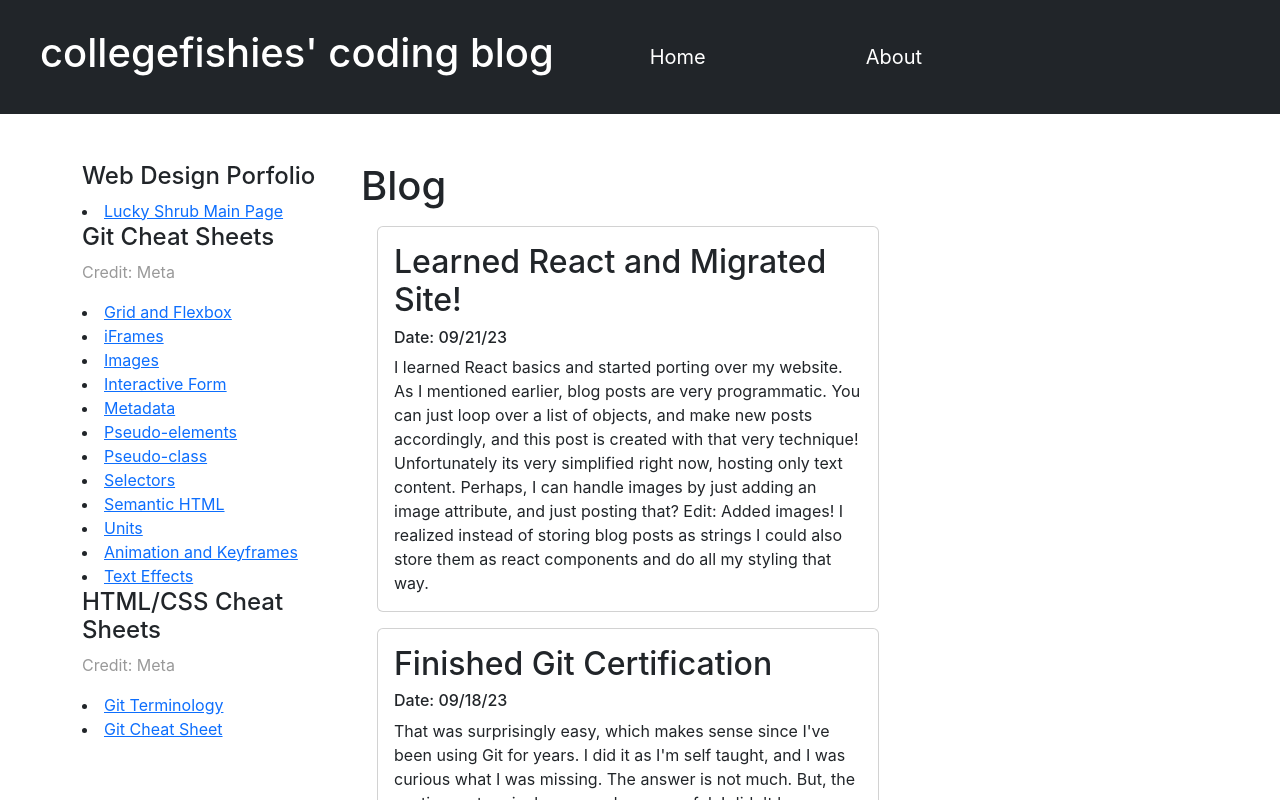
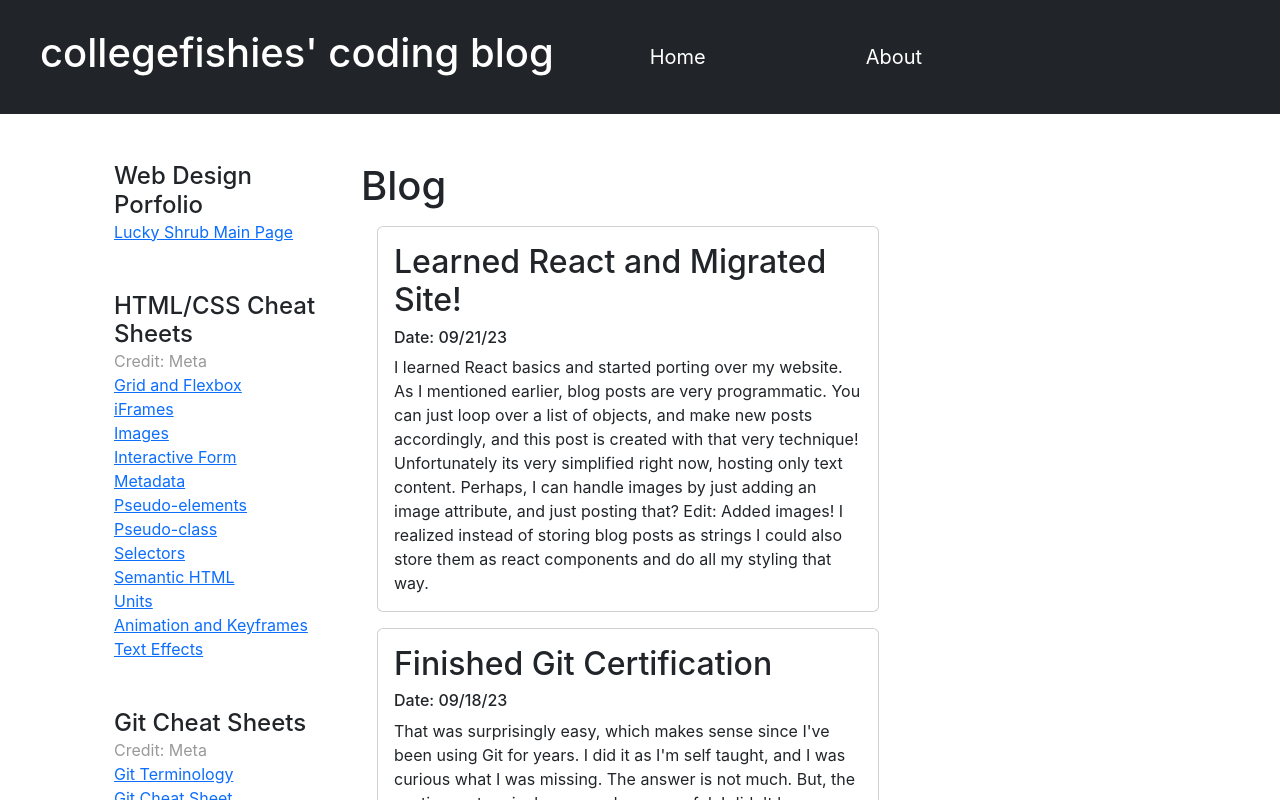
Before and after one commit to collegefishies/collegefishies.github.io, a React (Create React App) app: page / in a window 1280 px wide. Shown: the top 800 px of the page. Built offline with nearby package versions, Linux system fonts and the light colour scheme.

Commit message:
Add formatting to links

```diff
--- a/src/assets/links.js
+++ b/src/assets/links.js
@@ -12,7 +12,7 @@ export const links = [
 			],
 	},
 	{
-		"title" : "Git Cheat Sheets",
+		"title" : "HTML/CSS Cheat Sheets",
 		"credit": "Meta",
 		"links" : [
 			<a href="cs/web/grid_flexbox.html">Grid and Flexbox</a>,
@@ -30,7 +30,7 @@ export const links = [
 		],
 	},
 	{
-		"title" : "HTML/CSS Cheat Sheets",
+		"title" : "Git Cheat Sheets",
 		"credit": "Meta",
 		"links" : [
 			<a href="cs/git/git-terminology.pdf">Git Terminology</a>,
--- a/src/comp/UsefulLinks.jsx
+++ b/src/comp/UsefulLinks.jsx
@@ -1,19 +1,25 @@
 import styled from 'styled-components'
 
 const Title = styled.h4`
-
+	margin-bottom: 0;
+`
+const UsefulLinksStyle = styled.ul`
+	list-style-type: none;
+	margin-bottom: 3rem;
 `
 const Credit = styled.p`
 	color: #999;
+	margin-top: 0;
+	margin-bottom: 0;
 `
 
 function UsefulLinks(props) {
 	return (
-		<div>
+		<UsefulLinksStyle>
 			{props.title ? <Title>{props.title}</Title> : "Useful Links"}
 			{props.credit ? <Credit>Credit: {props.credit}</Credit> : null}
 			{props.children}
-		</div>
+		</UsefulLinksStyle>
 	)
 }
 
```
